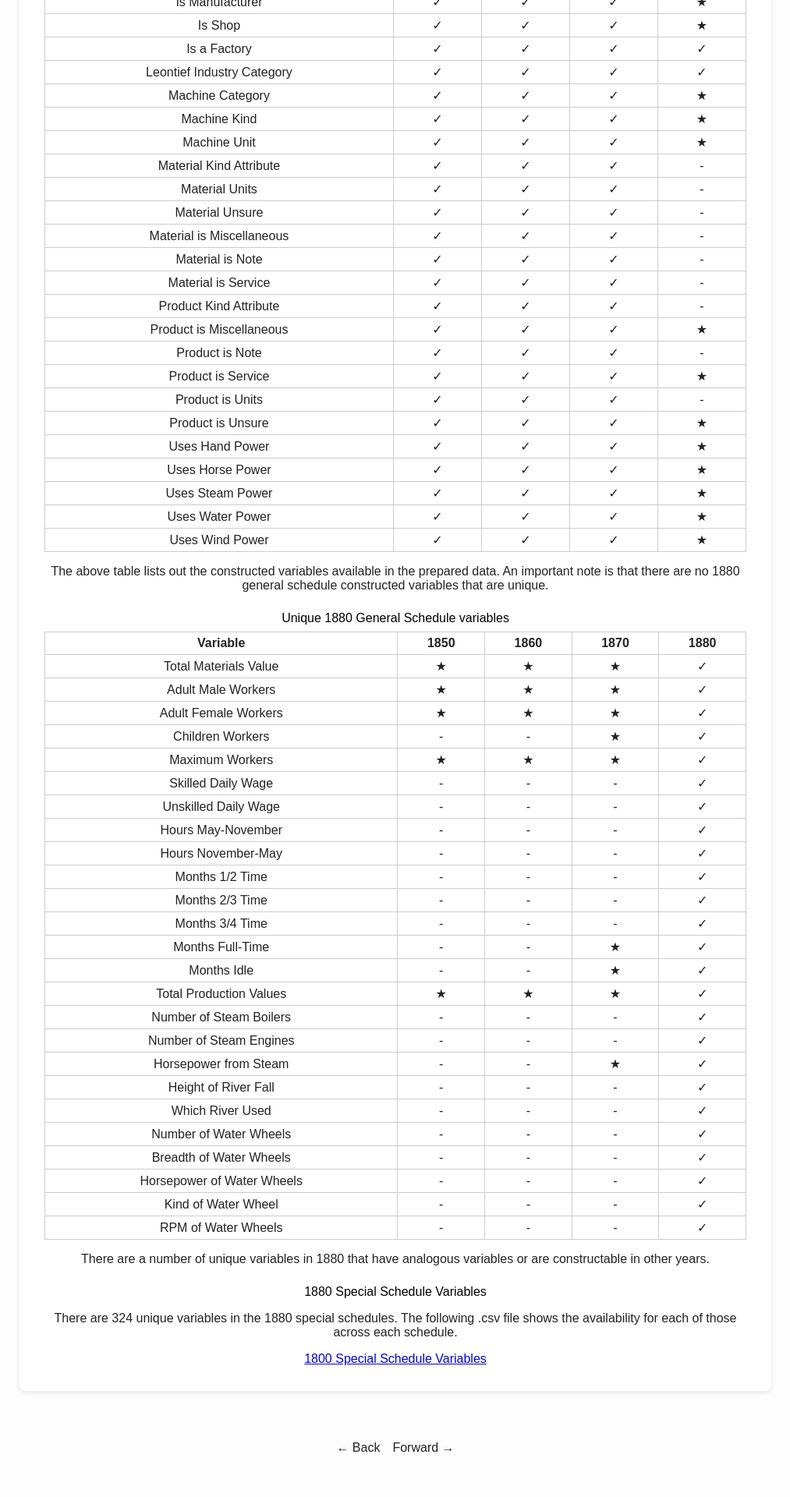
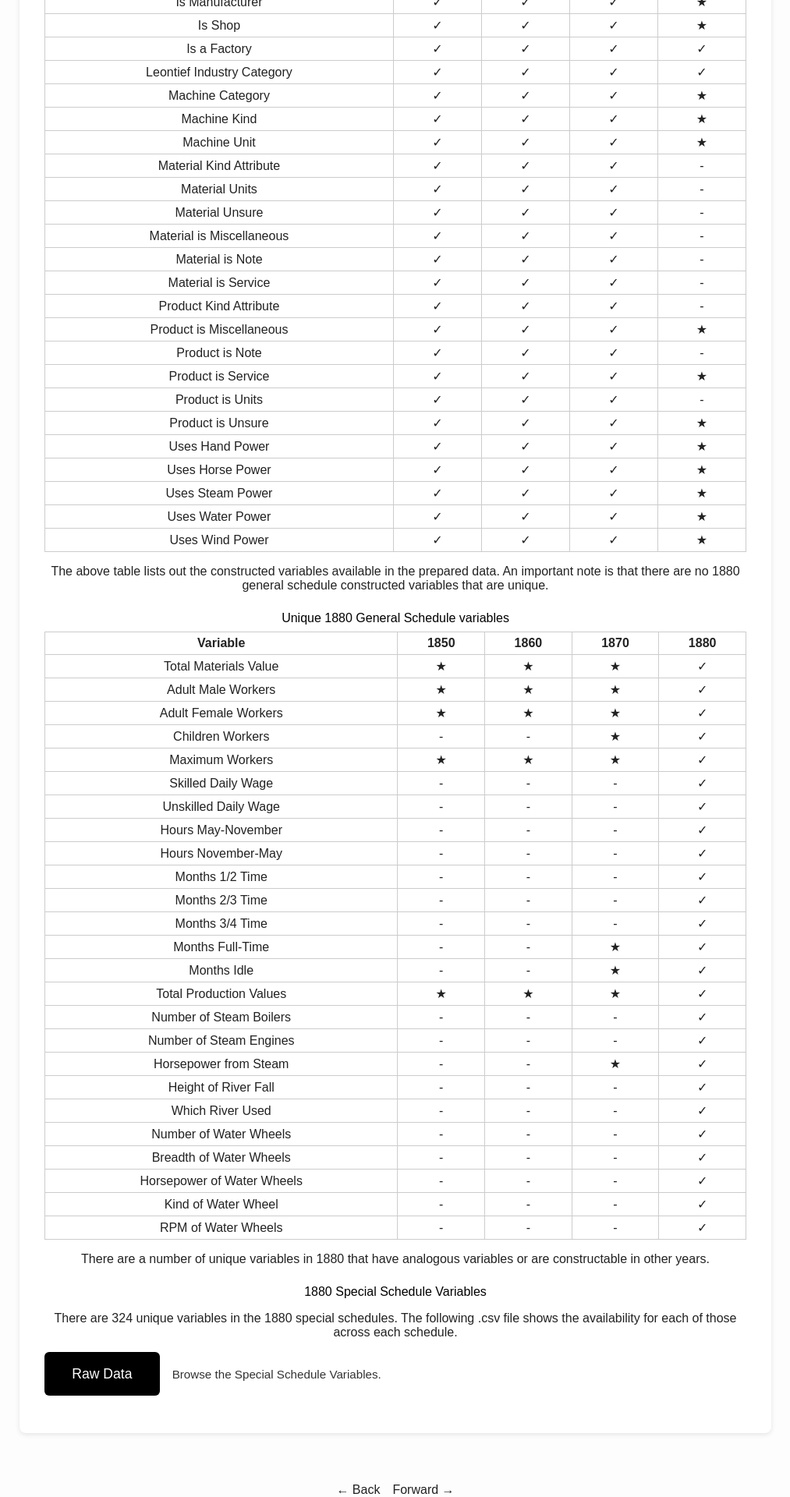
Before and after one commit to allen-otterstrom/CMF_data, a Jekyll site: the page built from data-structure.md, in a window 1280 px wide. Shown: the part 2260-4180 px from the top of the page at 78% size, without its empty margins (133-1146 px from the left). Built offline with Jekyll 4.4.1, drawn with Linux system fonts in a browser that asks for light colours; before the commit the page ends 4126 px from its top, so only the background shows below that.

Commit message:
Update data-structure.md

```diff
--- a/data-structure.md
+++ b/data-structure.md
@@ -190,4 +190,27 @@
 
 There are 324 unique variables in the 1880 special schedules. The following .csv file shows the availability for each of those across each schedule.
 
-[1800 Special Schedule Variables](https://dl.dropboxusercontent.com/scl/fi/7er3p54tfud0iey2uk84d/ss_variables.csv?rlkey=mbivtyvf8rv8nkj1xtnd8y0f4&st=hc5drboe&dl=0)
+<div class="button-grid">
+  <div class="button-item">
+    <a class="button" href="https://pub-9228e653a45040598db0c86ec1d93b3c.r2.dev/website_materials/ss_variables.csv" download>Raw Data</a>
+    <div class="description">Browse the Special Schedule Variables.</div>
+  </div>
+  </div>
+
+<style>
+.button-grid {
+  display: flex;
+  flex-direction: column;
+  gap: 1em; /* space between rows */
+}
+
+.button-item {
+  display: flex;
+  align-items: center;
+  gap: 1em; /* space between button and description */
+}
+
+.description {
+  font-size: 0.95em;
+  color: #333;
+}
```
